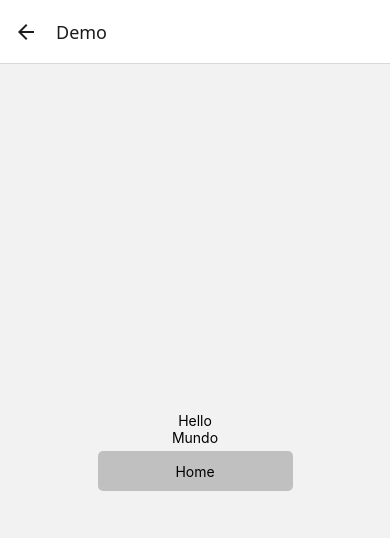
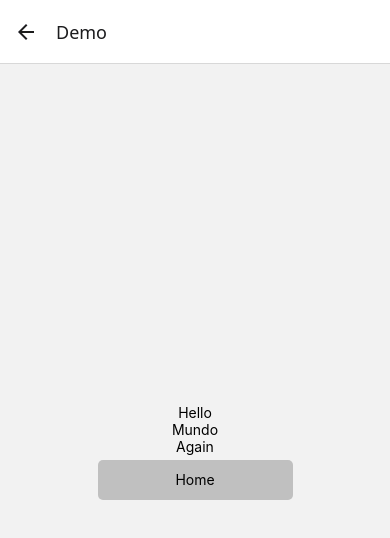
Before and after one commit to timmyjose-experiments/epqa-demo, a React Native app: screen /Demo in a window 390 px wide. Shown: the top 538 px of the page. Built offline with nearby package versions, Linux system fonts and the light colour scheme.

Commit message:
chore: add Again

```diff
--- a/src/screens/Demo.tsx
+++ b/src/screens/Demo.tsx
@@ -11,6 +11,7 @@ const Demo = () => {
     <SafeAreaView style={styles.container}>
       <Text>Hello</Text>
       <Text>Mundo</Text>
+      <Text>Again</Text>
       <Pressable
         style={styles.button}
         onPress={() => navigation.navigate('Home')}>
```
